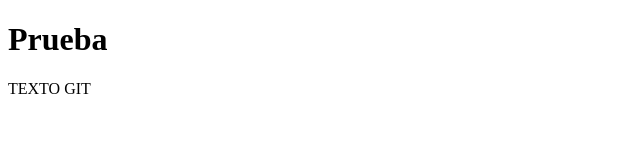
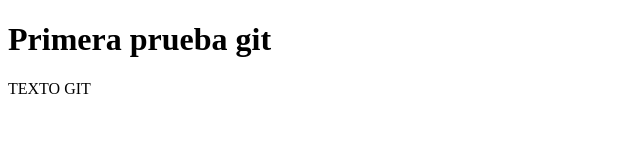
Before and after one commit to marcos-rojas/pruebaGit, a plain HTML site: page index.html in a window 1280 px wide. Shown: the whole page, without its empty margins (0-640 px from the left). Drawn offline with Linux system fonts and the light colour scheme.

Commit message:
ahora el index html tiene otro codigo

```diff
--- a/index.html
+++ b/index.html
@@ -7,7 +7,7 @@
     <title>Texto</title>
 </head>
 <body>
-    <h1>Prueba</h1>
+    <h1>Primera prueba git</h1>
     <p>TEXTO GIT</p>
 </body>
 </html>
```
